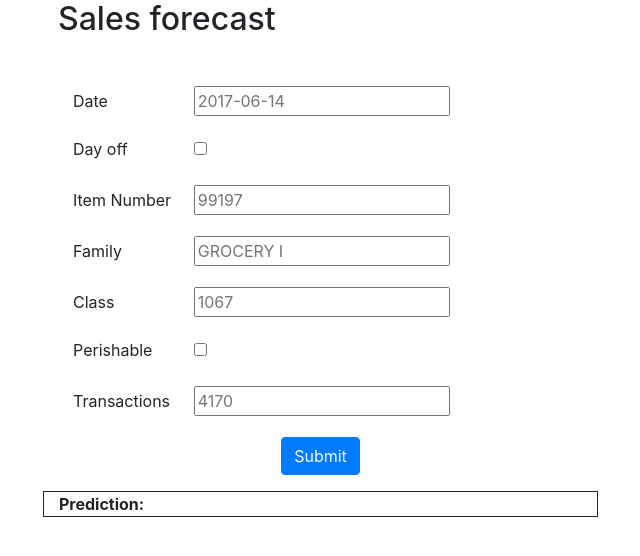
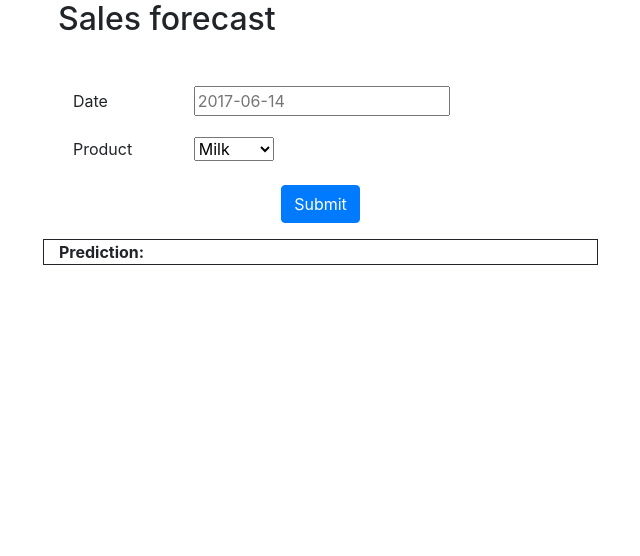
Before and after one commit to ThoughtWorksInc/cd4ml-workshop, a Flask app: page / in a window 1280 px wide. Shown: the top 556 px of the page, without its empty margins (42-682 px from the left). Run offline with Flask 2, Linux system fonts and the light colour scheme; parts of the project's set-up code (start-up, migrations or seed data) failed here and were passed over; some libraries are stand-ins or nearby versions.

Commit message:
Simplifying UI

```diff
--- a/src/app.py
+++ b/src/app.py
@@ -5,6 +5,23 @@ import pandas as pd
 import decision_tree
 
 app = Flask(__name__, template_folder='webapp/templates', static_folder='webapp/static')
+products = {
+    "99197": {
+        "class": 1067,
+        "family": "GROCERY I",
+        "perishable": 0
+    },
+    "105574": {
+        "class": 1045,
+        "family": "GROCERY I",
+        "perishable": 0
+    },
+    "1963838": {
+        "class": 3024,
+        "family": "CLEANING",
+        "perishable": 0
+    }
+}
 
 @app.route('/')
 def index():
@@ -18,19 +35,20 @@ def get_prediction():
 
   date = datetime.strptime(date_string, '%Y-%m-%d')
 
+  product = products[request.args.get("item_nbr")]
   data = {
     "date": date_string,
     "item_nbr": request.args.get("item_nbr"),
-    "family": request.args.get("family"),
-    "class": request.args.get("class"),
-    "perishable": request.args.get("perishable"),
-    "transactions": request.args.get("transactions"),
+    "family": product['family'],
+    "class": product['class'],
+    "perishable": product['perishable'],
+    "transactions": 1000,
     "year": date.year,
     "month": date.month,
     "day": date.day,
     "dayofweek": date.weekday(),
     "days_til_end_of_data": 0,
-    "dayoff": request.args.get("day_off")
+    "dayoff": date.weekday() >= 5
   }
   df = pd.DataFrame(data=data, index=['row1'])
 
--- a/src/webapp/static/index.js
+++ b/src/webapp/static/index.js
@@ -1,4 +1,7 @@
 $( document ).ready(function() {
+    $('#date').datepicker({
+      dateFormat: "yy-mm-dd"
+    });
 
     $('button[type="submit"]').click(function() {
         var data = [];
@@ -7,7 +10,7 @@ $( document ).ready(function() {
             data.push(this.id + "=" + this.checked);
         });
 
-        $( 'input[type="text"], input[type="number"]' ).each(function() {
+        $( 'input[type="text"], select' ).each(function() {
             if (this.id === 'date' && !/[12]\d{3}-(0[1-9]|1[0-2])-(0[1-9]|[12]\d|3[01])/.test($(this).val())) {
                 alert("Invalid date format");
                 valid = false;
--- a/src/webapp/templates/index.html
+++ b/src/webapp/templates/index.html
@@ -4,6 +4,7 @@
         <meta charset="utf-8">
         <meta name="viewport" content="width=device-width, initial-scale=1, shrink-to-fit=no">
         <link rel="stylesheet" href="https://stackpath.bootstrapcdn.com/bootstrap/4.1.3/css/bootstrap.min.css" integrity="sha384-MCw98/SFnGE8fJT3GXwEOngsV7Zt27NXFoaoApmYm81iuXoPkFOJwJ8ERdknLPMO" crossorigin="anonymous">
+        <link rel="stylesheet" href="//code.jquery.com/ui/1.12.1/themes/base/jquery-ui.css">
         <title>Sales Forecasting</title>
     </head>
     <body>
@@ -15,28 +16,12 @@
                     <input type="text" id="date" placeholder="2017-06-14">
                 </div>
                 <div class="form-group col-md-6">
-                    <label class="col-md-3" for="day_off">Day off</label>
-                    <input type="checkbox" id="day_off" value="">
-                </div>
-                <div class="form-group col-md-6">
-                    <label class="col-md-3" for="item_nbr">Item Number</label>
-                    <input type="number" id="item_nbr" placeholder="99197">
-                </div>
-                <div class="form-group col-md-6">
-                    <label class="col-md-3" for="family">Family</label>
-                    <input type="text" id="family" placeholder="GROCERY I">
-                </div>
-                <div class="form-group col-md-6">
-                    <label class="col-md-3" for="class">Class</label>
-                    <input type="text" id="class" placeholder="1067">
-                </div>
-                <div class="form-group col-md-6">
-                    <label class="col-md-3" for="perishable">Perishable</label>
-                    <input type="checkbox" id="perishable" value="">
-                </div>
-                <div class="form-group col-md-6">
-                    <label class="col-md-3" for="transactions">Transactions</label>
-                    <input type="number" id="transactions" placeholder="4170">
+                    <label class="col-md-3" for="item_nbr">Product</label>
+                    <select id="item_nbr">
+                      <option value="99197" selected>Milk</option>
+                      <option value="105574">Cheese</option>
+                      <option value="1963838">Soap</option>
+                    </select>
                 </div>
                 <div class="form-group col-md-6 text-center">
                     <button type="submit" class="btn btn-primary">Submit</button>
@@ -47,6 +32,7 @@
             </div>
         </div>
         <script src="https://ajax.googleapis.com/ajax/libs/jquery/3.3.1/jquery.min.js"></script>
+        <script src="https://code.jquery.com/ui/1.12.1/jquery-ui.js"></script>
         <script src="https://maxcdn.bootstrapcdn.com/bootstrap/3.3.7/js/bootstrap.min.js"></script>
         <script src="static/index.js"></script>
     </body>
```
